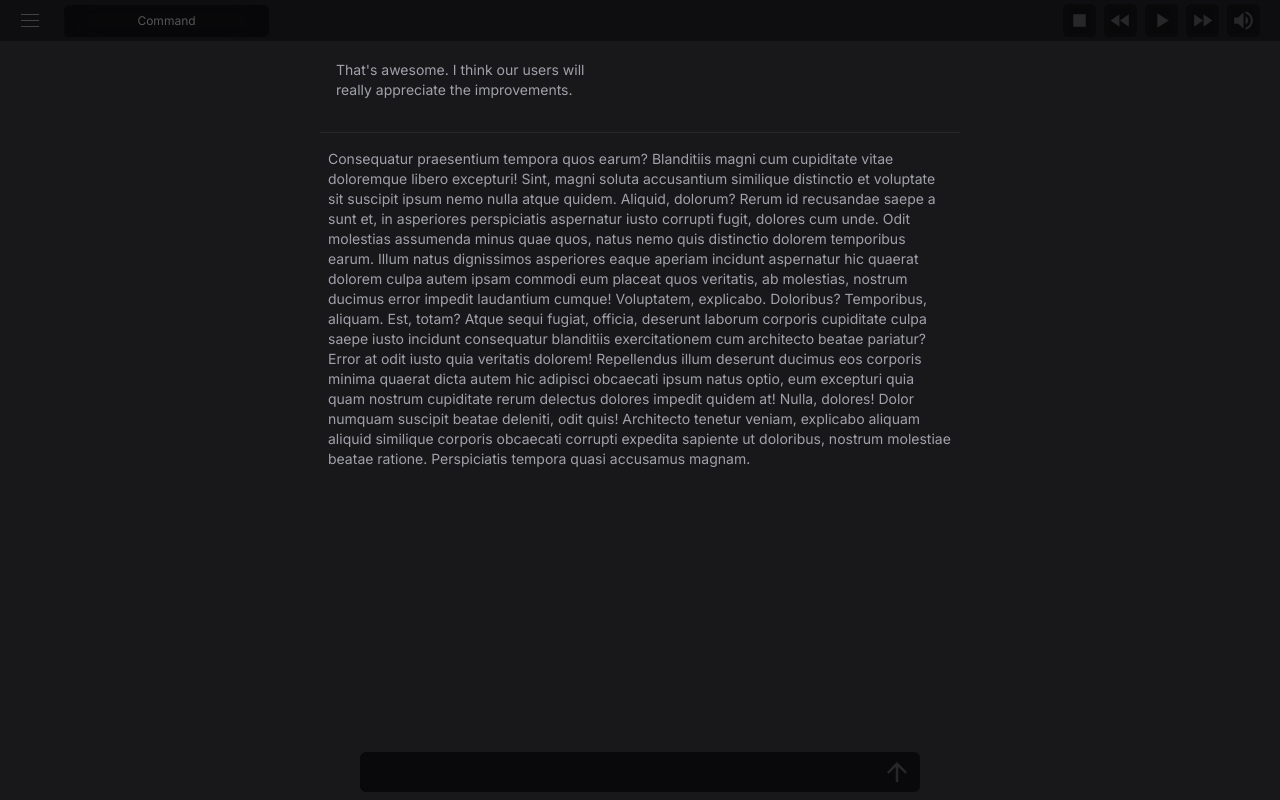
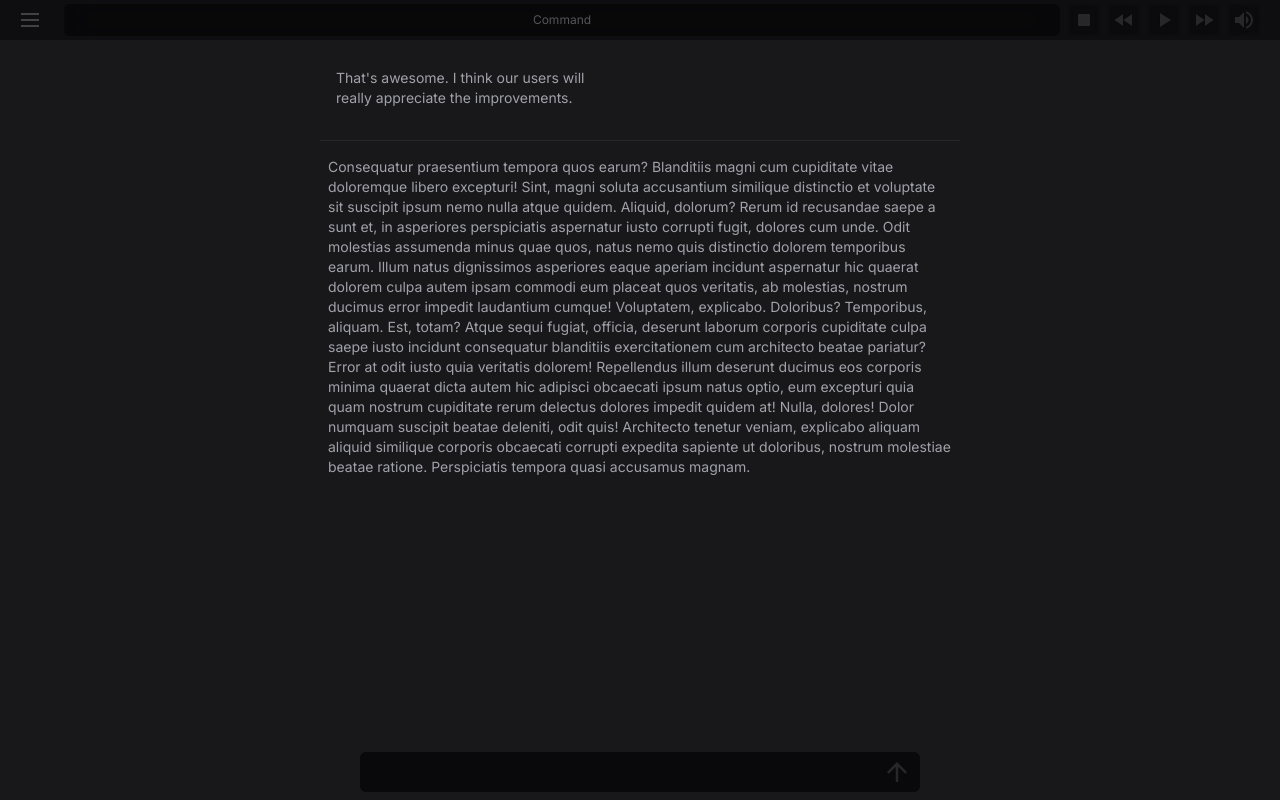
Before and after one commit to ln64-git/sqweebu, a Next.js app: page / in a window 1280 px wide. Built offline with nearby package versions, Linux system fonts and the light colour scheme.

Commit message:
refined header

```diff
--- a/src/components/chat/chat-header.tsx
+++ b/src/components/chat/chat-header.tsx
@@ -1,7 +1,8 @@
 import { Burger } from "@mantine/core";
 import { useDisclosure } from "@mantine/hooks";
 import Image from "next/image";
-import PlaybackControls from "../playback-controls";
+import PlaybackControls from "../playback/playback-controls";
+import IconButton from "../playback/playback-icon-button";
 
 export default function Header() {
   const [opened, { toggle }] = useDisclosure();
@@ -15,12 +16,14 @@ export default function Header() {
           aria-label="Toggle navigation"
           size={"sm"}
           color="dark"
-          className="mr-4" // Add margin to separate from input
+          className="mr-4"
         />
-        <div className="bg-zinc-950 bg-opacity-80 rounded-md m-1 backdrop-blur-sm">
+      </div>
+      <div className="flex justify-center flex-grow ">
+        <div className="bg-zinc-950 w-full bg-opacity-80 rounded-md m-1 backdrop-blur-sm   ">
           <input
             type="text"
-            className="w-full caret-transparent py-2 rounded-md px-4 text-xs bg-transparent text-zinc-500 placeholder-zinc-400 text-center backdrop-blur-lg placeholder-opacity-50 outline-none focus:outline-none" // Removed selected effects and made the font smaller
+            className="w-full caret-transparent py-2 rounded-md px-4 text-xs bg-transparent text-zinc-500 placeholder-zinc-400 text-center backdrop-blur-lg placeholder-opacity-50 outline-none focus:outline-none"
             placeholder="Command"
           />
         </div>
--- a/src/components/chat/chat-main.tsx
+++ b/src/components/chat/chat-main.tsx
@@ -4,7 +4,7 @@ import ResponseMessage from "./chat-response-message";
 
 export default function ChatMain() {
   return (
-    <div className="flex-1 p-4 pt-10 text-zinc-400">
+    <div className="flex-1 p-4 pt-12 text-zinc-400">
       <ChatMessage />
       <Divider />
       <ResponseMessage />
--- a/src/components/playback-controls.tsx
+++ /dev/null
@@ -1,34 +0,0 @@
-import React from "react";
-import Image from "next/image";
-
-// Import icons
-import fast_rewind from "../../public/chat/fast_rewind.svg";
-import play_arrow from "../../public/chat/play_arrow.svg";
-import fast_forward from "../../public/chat/fast_forward.svg";
-import volume_down from "../../public/chat/volume_down.svg";
-import volume_up from "../../public/chat/volume_up.svg";
-import volume_mute from "../../public/chat/volume_mute.svg";
-import stop from "../../public/chat/stop.svg";
-
-const controls = [
-  { src: stop, alt: "stop" },
-  { src: fast_rewind, alt: "rewind" },
-  { src: play_arrow, alt: "play / pause" },
-  { src: fast_forward, alt: "forward" },
-  { src: volume_up, alt: "volume" },
-];
-
-export default function PlaybackControls() {
-  return (
-    <div className="flex">
-      {controls.map((control, index) => (
-        <div
-          key={index}
-          className="bg-zinc-950 p-1 bg-opacity-80 rounded-md m-1 backdrop-blur-sm"
-        >
-          <Image width={25} src={control.src} alt={control.alt} />
-        </div>
-      ))}
-    </div>
-  );
-}
--- /dev/null
+++ b/src/components/playback/fast-forward-button.tsx
@@ -0,0 +1,16 @@
+import React from "react";
+import fast_forward from "../../../public/chat/fast_forward.svg";
+import IconButton from "./playback-icon-button";
+
+interface FastForwardButtonProps {
+  onClick: () => void;
+}
+
+const FastForwardButton: React.FC<FastForwardButtonProps> = ({ onClick }) => (
+  <IconButton
+    icon={{ src: fast_forward, alt: "fast forward" }}
+    onClick={onClick}
+  />
+);
+
+export default FastForwardButton;
--- /dev/null
+++ b/src/components/playback/play-pause-button.tsx
@@ -0,0 +1,22 @@
+// PlayButton.tsx
+import React from "react";
+import play_arrow from "../../../public/chat/play_arrow.svg";
+import pause from "../../../public/chat/pause.svg";
+import IconButton from "./playback-icon-button";
+
+interface PlayButtonProps {
+  isPlaying: boolean;
+  onClick: () => void;
+}
+
+const PlayButton: React.FC<PlayButtonProps> = ({ isPlaying, onClick }) => (
+  <IconButton
+    icon={{
+      src: isPlaying ? pause : play_arrow,
+      alt: isPlaying ? "pause" : "play",
+    }}
+    onClick={onClick}
+  />
+);
+
+export default PlayButton;
--- /dev/null
+++ b/src/components/playback/playback-controls.tsx
@@ -0,0 +1,31 @@
+import React, { useState } from "react";
+import StopButton from "./stop-button";
+import RewindButton from "./rewind-button";
+import PlayButton from "./play-pause-button";
+import FastForwardButton from "./fast-forward-button";
+import VolumeButton from "./volume-button";
+
+const PlaybackControls = () => {
+  const [isPlaying, setIsPlaying] = useState(false);
+  const [isMuted, setIsMuted] = useState(false);
+
+  const togglePlay = () => {
+    setIsPlaying(!isPlaying);
+  };
+
+  const toggleMute = () => {
+    setIsMuted(!isMuted);
+  };
+
+  return (
+    <div className="flex">
+      <StopButton onClick={() => {}} />
+      <RewindButton onClick={() => {}} />
+      <PlayButton isPlaying={isPlaying} onClick={togglePlay} />
+      <FastForwardButton onClick={() => {}} />
+      <VolumeButton isMuted={isMuted} onClick={toggleMute} />
+    </div>
+  );
+};
+
+export default PlaybackControls;
--- /dev/null
+++ b/src/components/playback/playback-icon-button.tsx
@@ -0,0 +1,24 @@
+import React from "react";
+import Image, { StaticImageData } from "next/image";
+
+interface IconButtonProps {
+  icon?: {
+    src: StaticImageData;
+    alt: string;
+  };
+  onClick?: () => void;
+}
+
+const IconButton: React.FC<IconButtonProps> = ({ icon, onClick }) => (
+  <button
+    className={`w-8 h-8 ${
+      icon ? " p-1 bg-opacity-80 rounded-md m-1 backdrop-blur-sm" : ""
+    }`}
+    onClick={onClick}
+    style={{ cursor: onClick ? "pointer" : "default" }}
+  >
+    {icon ? <Image width={25} src={icon.src} alt={icon.alt} /> : null}
+  </button>
+);
+
+export default IconButton;
--- /dev/null
+++ b/src/components/playback/rewind-button.tsx
@@ -0,0 +1,13 @@
+import React from "react";
+import rewind from "../../../public/chat/fast_rewind.svg";
+import IconButton from "./playback-icon-button";
+
+interface RewindButtonProps {
+  onClick: () => void;
+}
+
+const RewindButton: React.FC<RewindButtonProps> = ({ onClick }) => (
+  <IconButton icon={{ src: rewind, alt: "rewind" }} onClick={onClick} />
+);
+
+export default RewindButton;
--- /dev/null
+++ b/src/components/playback/stop-button.tsx
@@ -0,0 +1,13 @@
+import React from "react";
+import stop from "../../../public/chat/stop.svg";
+import IconButton from "./playback-icon-button";
+
+interface StopButtonProps {
+  onClick: () => void;
+}
+
+const StopButton: React.FC<StopButtonProps> = ({ onClick }) => (
+  <IconButton icon={{ src: stop, alt: "stop" }} onClick={onClick} />
+);
+
+export default StopButton;
--- /dev/null
+++ b/src/components/playback/volume-button.tsx
@@ -0,0 +1,22 @@
+// VolumeButton.tsx
+import React from "react";
+import volume_up from "../../../public/chat/volume_up.svg";
+import volume_mute from "../../../public/chat/volume_mute.svg";
+import IconButton from "./playback-icon-button";
+
+interface VolumeButtonProps {
+  isMuted: boolean;
+  onClick: () => void;
+}
+
+const VolumeButton: React.FC<VolumeButtonProps> = ({ isMuted, onClick }) => (
+  <IconButton
+    icon={{
+      src: isMuted ? volume_mute : volume_up,
+      alt: isMuted ? "volume mute" : "volume up",
+    }}
+    onClick={onClick}
+  />
+);
+
+export default VolumeButton;
```
